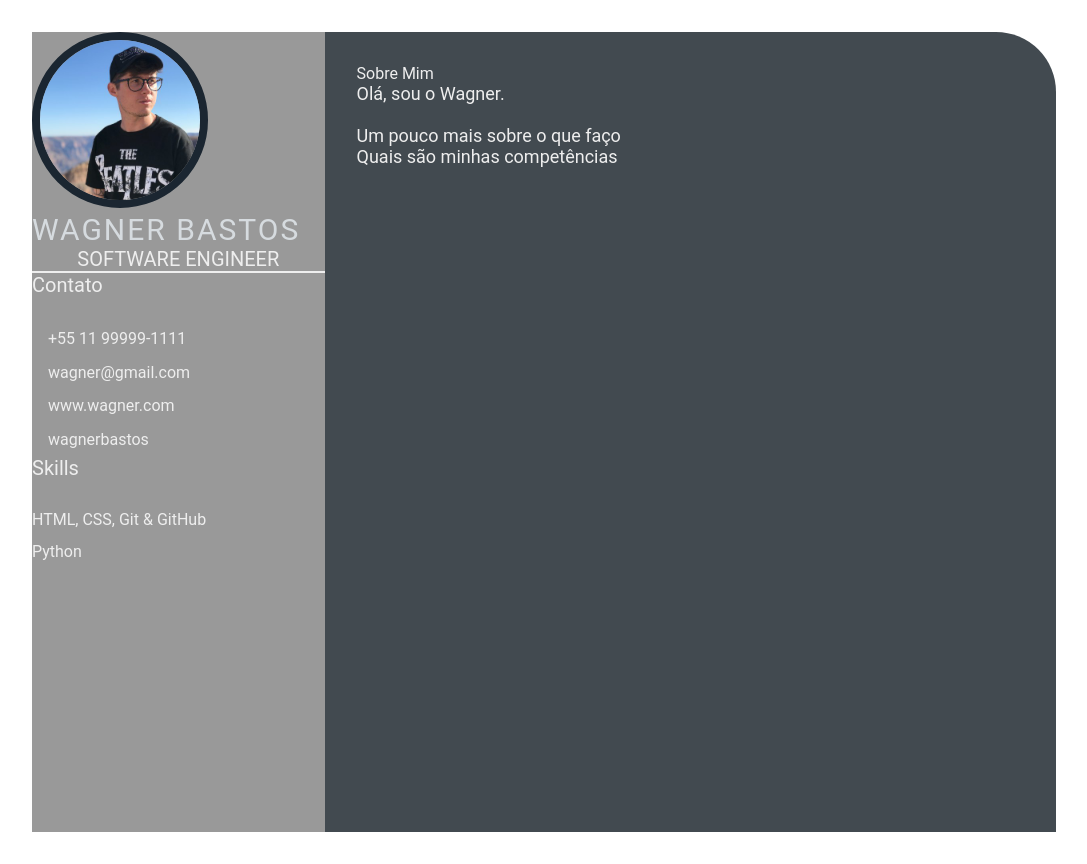
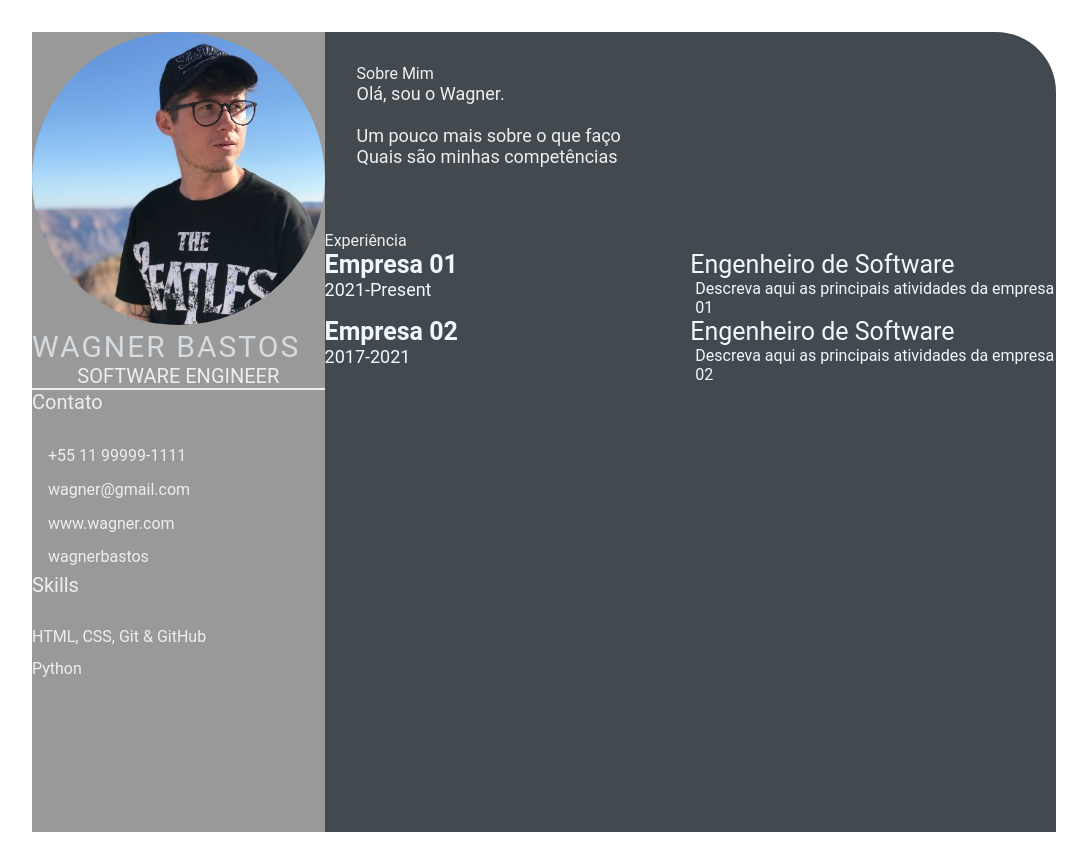
Before and after one commit to wagnerbastos/devweekgit.github.io, a plain HTML site: page index.html in a window 1280 px wide. Shown: the whole page, without its empty margins (96-1183 px from the left). Drawn offline with Linux system fonts and the light colour scheme.

Commit message:
Feat add job details (#3)
* feature: add img/image-profile.jpg and style.css

* feature: add experience

```diff
--- a/index.html
+++ b/index.html
@@ -50,6 +50,31 @@
                     </p>
                 </section>
             </div>
+            <section class="experience gap">
+                <div class="right-title">Experiência</div>
+                <div class="experience-contents">
+                    <div class="exp-left">
+                        <p class="exp-company-name">Empresa 01</p>
+                        <p class="exp-time-period">2021-Present</p>
+                    </div>
+                    <div class="exp-right">
+                        <p class="exp-position">Engenheiro de Software</p>
+                        <p class="exp-desc">
+                            Descreva aqui as principais atividades da empresa 01
+                        </p>
+                    </div>
+                    <div class="exp-left">
+                        <p class="exp-company-name">Empresa 02</p>
+                        <p class="exp-time-period">2017-2021</p>
+                    </div>
+                    <div class="exp-right">
+                        <p class="exp-position">Engenheiro de Software</p>
+                        <p class="exp-desc">
+                            Descreva aqui as principais atividades da empresa 02
+                        </p>
+                    </div>
+                </div>
+            </section>
         </section>
     </main>
 </body>
--- a/style.css
+++ b/style.css
@@ -27,7 +27,7 @@
     border-radius: 0px 60px 0px 0px;
 }
 
-.left-section-contents {
+.left-section-contents{
     padding: 2rem 2rem;
 }
 
@@ -37,10 +37,9 @@
 }
 
 .profile .profile-image {
-    width: 60%;
-    border-radius: 50%;
-    border: 8px solid #1B2631;
- }
+    width: 100%;
+    border-radius: 100%;
+}
 
 .name {
     color: #D6DBDF;
@@ -82,7 +81,6 @@
 .skills ul {
     padding-top: 1.5rem;
 }
-
 .skills ul li p {
     padding: .4rem 0;
     color: #eeeeee;
@@ -99,8 +97,42 @@
 .gap {
     padding-bottom: 2rem;
 }
-
 .about-me-contents {
     font-size: 18px;
     color: #eeeeee;
 }
+
+.experience-contents,
+.education-contents,
+.awards-contents {
+    display: grid;
+    grid-template-columns: repeat(2, 1fr);
+    padding-bottom: 2rem;
+    color: #F1F8FD;
+}
+
+.exp-company-name,
+.education-school-name,
+.awards-company-name {
+    font-size: 25px;
+    font-weight: bold;
+}
+
+.exp-time-period,
+.educationp-time-period,
+.awards-time-period {
+    font-size: 18px;
+}
+
+.exp-position,
+.education-subject,
+.awards-name {
+    font-size: 25px;
+}
+
+.exp-desc,
+.education-desc,
+.awards-desc {
+    font-size: 16px;
+    padding-left: 5px;
+}
```
